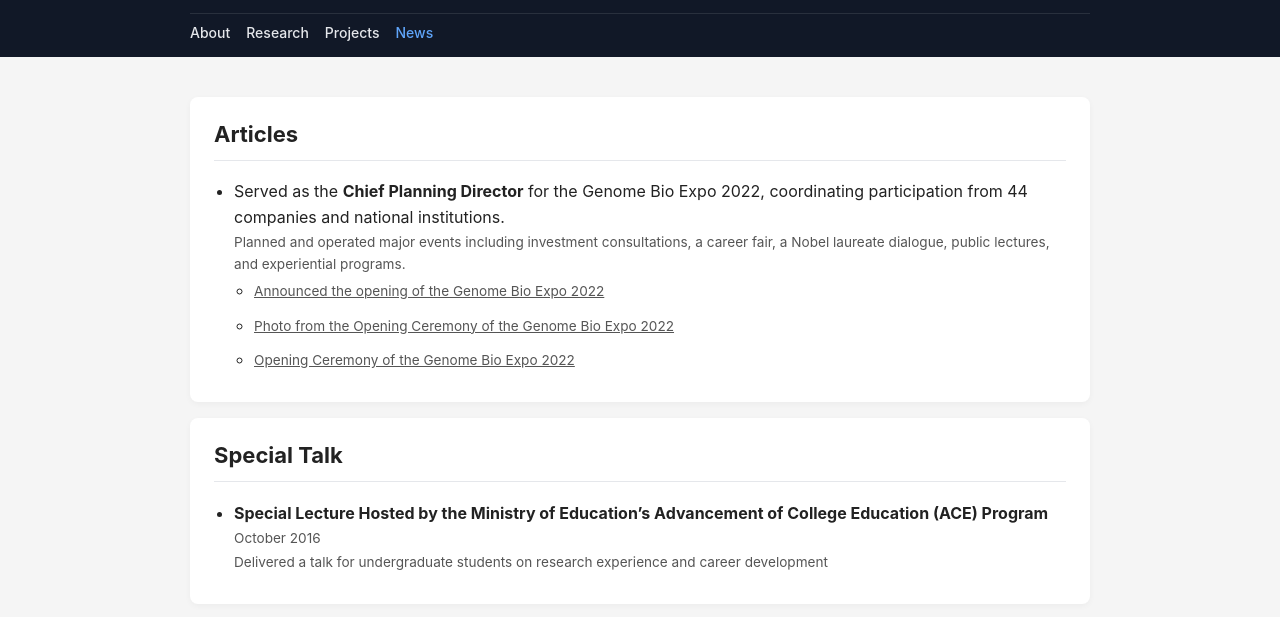
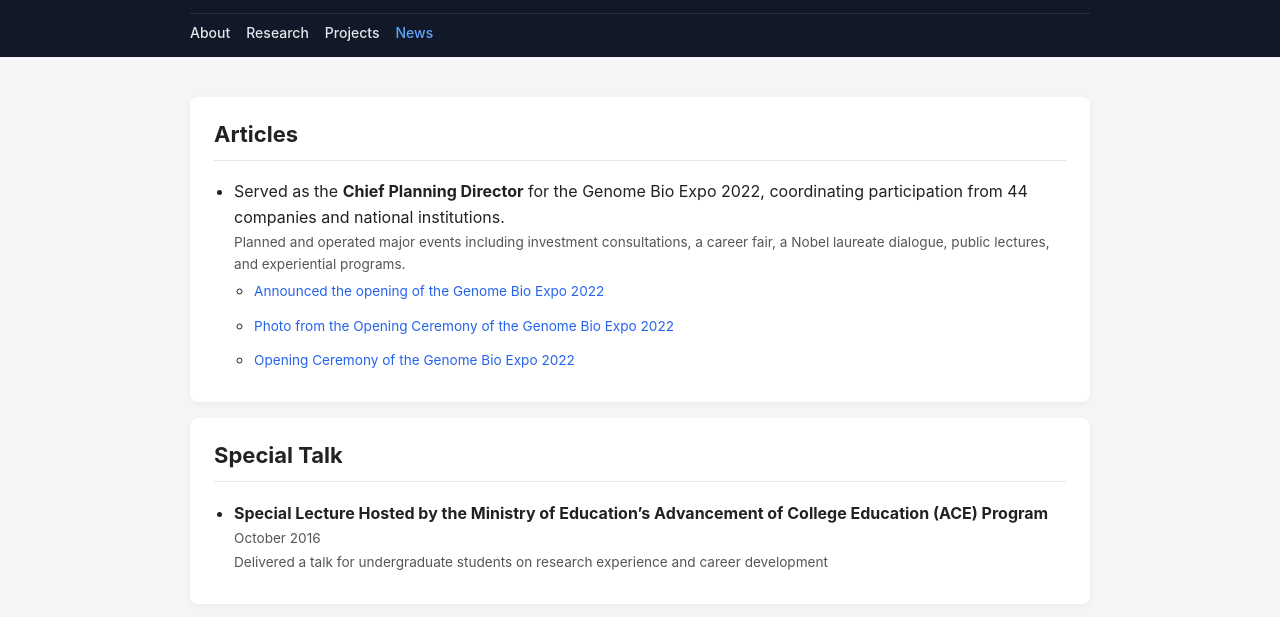
Before and after one commit to LoganLHJ/LoganLeeKr, a plain HTML site: page news/index.html in a window 1280 px wide. Shown: the part 129-746 px from the top of the page. Drawn offline with Linux system fonts and the light colour scheme.

Commit message:
updated link colors on news

```diff
--- a/news/index.html
+++ b/news/index.html
@@ -77,11 +77,18 @@
       margin-bottom: 2px;
       display: block;
     }
+    a {
+      color: #2563eb;
+      text-decoration: none;
+    }
     .meta {
       font-size: 0.85em;
       color: #555;
       display: block;
       margin-top: 2px;
+    }
+    a.meta {
+      color: #2563eb;
     }
     footer {
       text-align: center;
```
